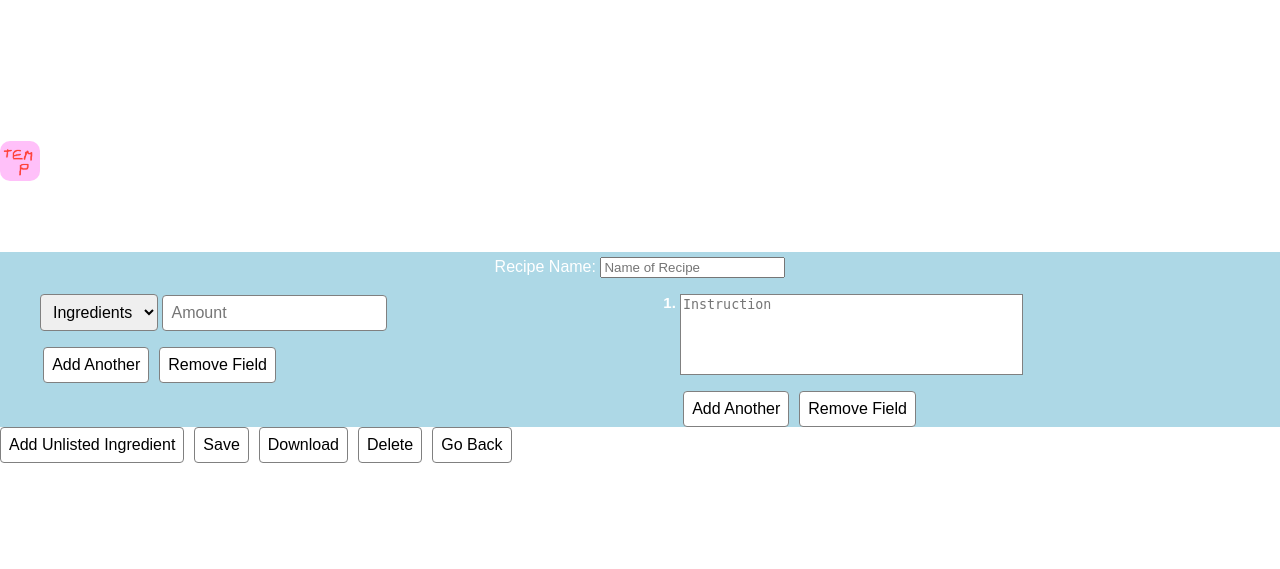
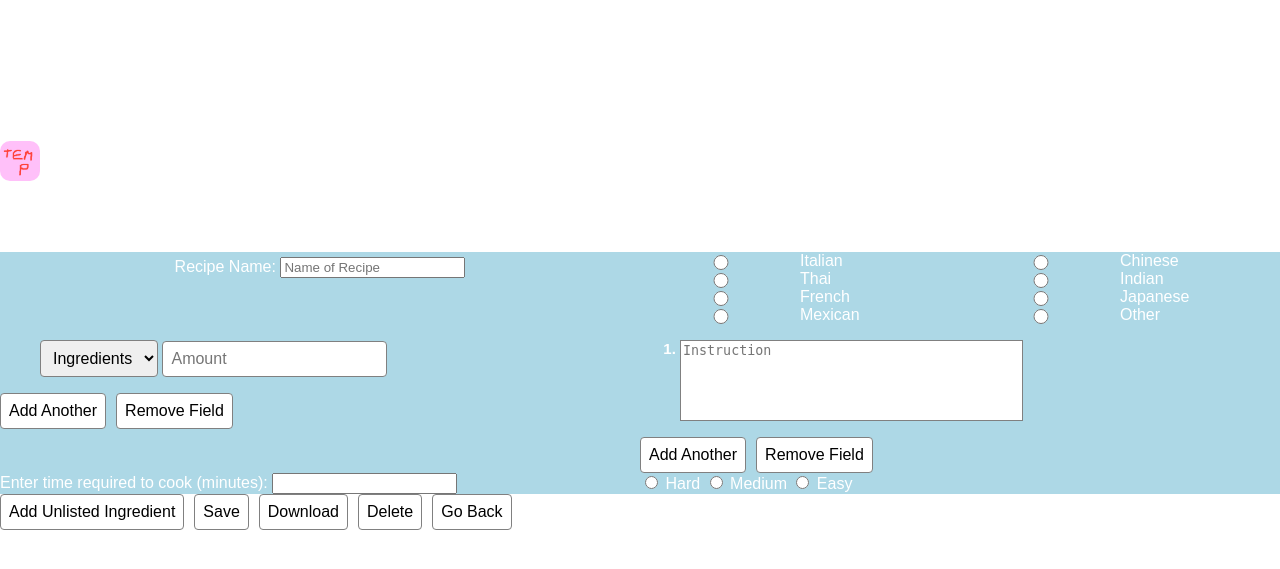
Before and after one commit to heytoki/ACIT2911, a Flask app: template templates/create.html in a window 1280 px wide. Shown: the top 569 px of the page. Run offline with Flask 3, Linux system fonts and the light colour scheme; the template is opened without the code that fills it, so the values that code supplies are empty.

Commit message:
update some stuff

```diff
--- a/static/style.css
+++ b/static/style.css
@@ -184,21 +184,34 @@ body {
 .grid {
     display: grid;
     grid-template-areas:
-        "top top"
-        "left right";
+        "top cui"
+        "ing ins"
+        "time diff";
     grid-template-columns: 1fr 1fr;
     background-color: lightblue;
 }
 
-.grid > div.left {
-    grid-area: left;
+.grid > div.ingredientListField {
+    grid-area: ing;
 }
 
-.grid > div.right {
-    grid-area: right;
+.grid > div.instructionListField {
+    grid-area: ins;
 }
 
-.grid > div.top {
+.grid > div.cuisineField {
+    grid-area: cui;
+}
+
+.grid > div.cookTimeField {
+    grid-area: time;
+}
+
+.grid > div.difficultyField {
+    grid-area: diff;
+}
+
+.grid > div.recipeNameField {
     grid-area: top;
     text-align: center;
     padding-top: 5px;
@@ -220,6 +233,8 @@ textarea, textarea:focus {
     font-weight: bold;
 }
 
-#addRemButtons {
-    padding-left: 6.75%;
+.cuisineField {
+    display: grid;
+    grid-template-rows: 1fr 1fr;
+    grid-template-columns: 1fr 1fr 1fr 1fr;
 }
--- a/templates/create.html
+++ b/templates/create.html
@@ -11,8 +11,26 @@
     <h1 id="pageHeader"><img class="logo" src="/static/temp.jpg">CreateYourRecipe.com</h1>
     <h3>Create a New Recipe</h3>
     <form class="grid" method="POST" action="/recipes/create">
-        <div class="top">Recipe Name: <input type="text" name="recipeName" placeholder="Name of Recipe"></div>
-        <div class="left">
+        <div class="recipeNameField">Recipe Name: <input type="text" name="recipeName" placeholder="Name of Recipe"></div>
+        <div class="cuisineField">
+            <input type="radio" name="cuisineType" value="italian">
+            <label for="cuisineType">Italian</label>
+            <input type="radio" name="cuisineType" value="chinese">
+            <label for="cuisineType">Chinese</label>
+            <input type="radio" name="cuisineType" value="thai">
+            <label for="cuisineType">Thai</label>
+            <input type="radio" name="cuisineType" value="indian">
+            <label for="cuisineType">Indian</label>
+            <input type="radio" name="cuisineType" value="french">
+            <label for="cuisineType">French</label>
+            <input type="radio" name="cuisineType" value="japanese">
+            <label for="cuisineType">Japanese</label>
+            <input type="radio" name="cuisineType" value="mexican">
+            <label for="cuisineType">Mexican</label>
+            <input type="radio" name="cuisineType" value="other">
+            <label for="cuisineType">Other</label>
+        </div>
+        <div class="ingredientListField">
             <div class="search-form">
                 <ul id="ingredientsForm">
                     <li id="ingr">
@@ -31,7 +49,7 @@
                 <button type="button" id="addIngredients" onclick="remIngredient()">Remove Field</button>
             </div>
         </div>
-        <div class="right">
+        <div class="instructionListField">
             <div class="search-form">
                 <ol id="instructionsForm">
                     <li id="inst">
@@ -43,6 +61,18 @@
                 <button type="button" id="addInstructions" onclick="addInstruction()">Add Another</button>
                 <button type="button" id="addInstructions" onclick="remInstruction()">Remove Field</button>
             </div>
+        </div>
+        <div class="cookTimeField">
+            Enter time required to cook (minutes):
+            <input type="number" name="time">
+        </div>
+        <div class="difficultyField">
+            <input type="radio" name="diff" value="hard">
+            <label for="cuisineType">Hard</label>
+            <input type="radio" name="diff" value="medium">
+            <label for="cuisineType">Medium</label>
+            <input type="radio" name="diff" value="easy">
+            <label for="cuisineType">Easy</label>
         </div>
     </form>
     <div class="search-form" id="createPage">
```
Also changed, not shown: models.py (+9 -3 lines), data/recipes.db.
